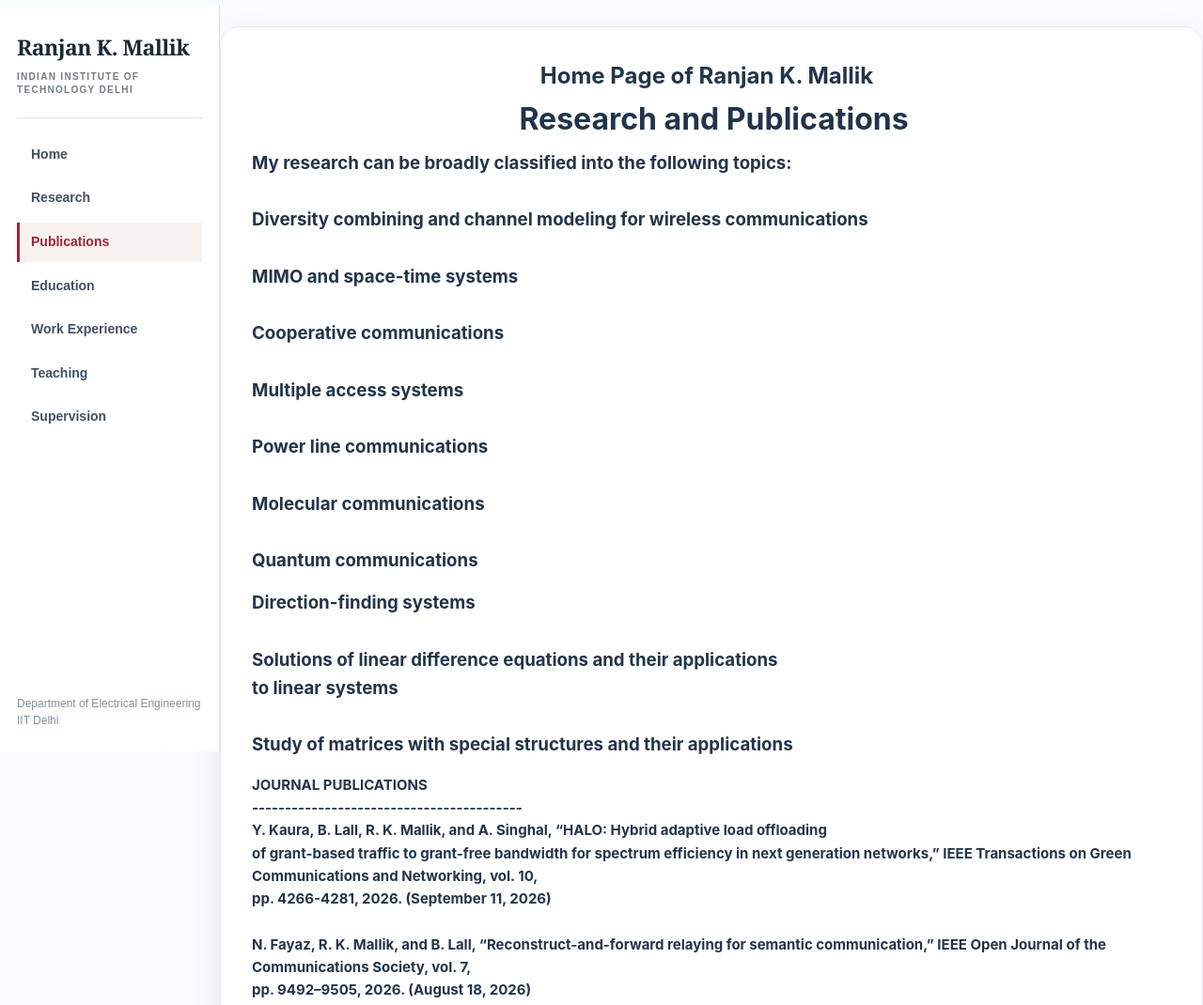
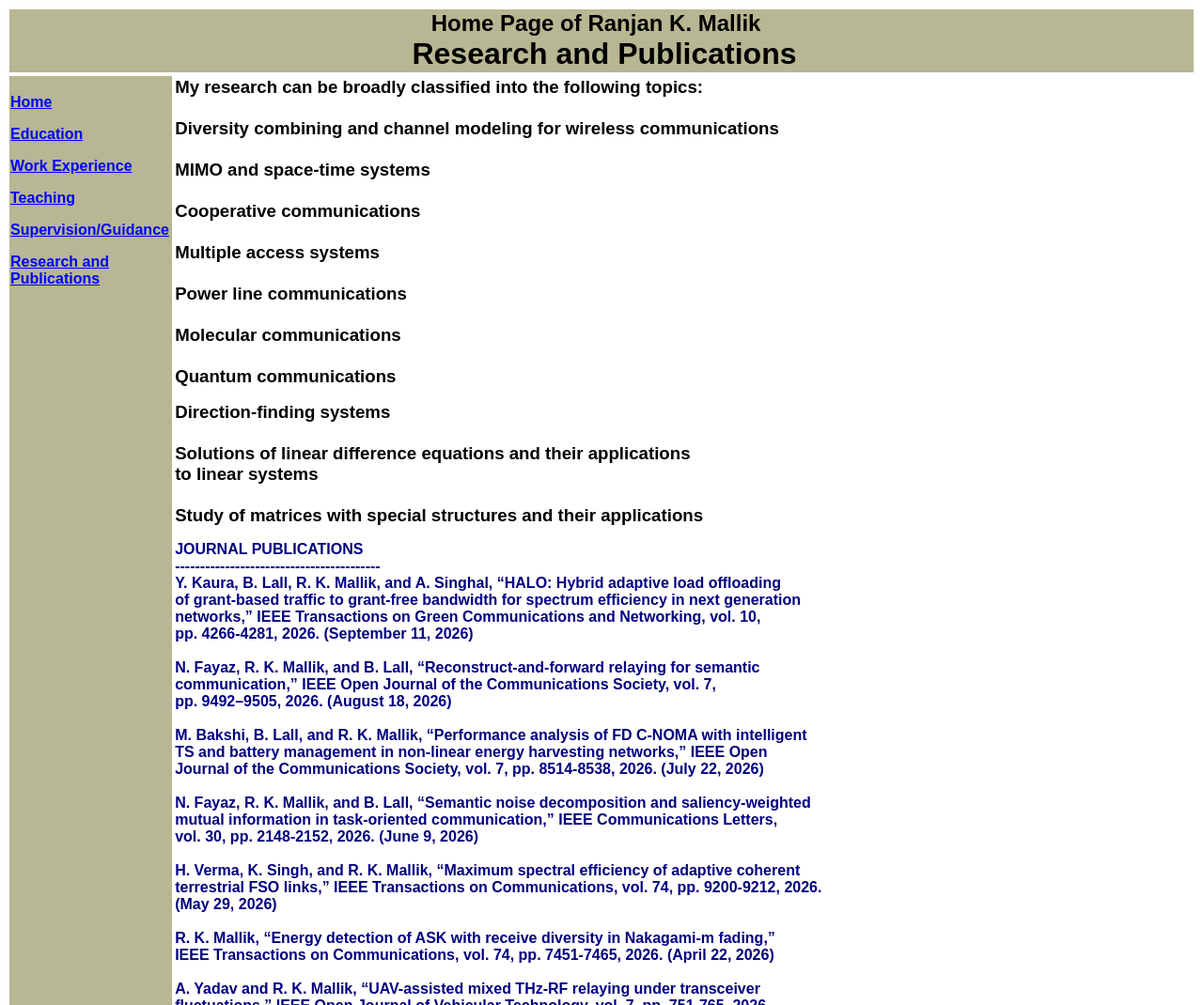
Before and after one commit to ranjankmallik/ranjankmallik.github.io, a plain HTML site: page respub.htm in a window 1280 px wide. Shown: the top 1070 px of the page at 94% size. Drawn offline with Linux system fonts and the light colour scheme.

Commit message:
Restore original ZIP layout for respub.htm without added styling or sidebar

```diff
--- a/respub.htm
+++ b/respub.htm
@@ -12,7 +12,7 @@ xmlns="http://www.w3.org/TR/REC-html40">
 
 
 
-<title>Research Publications — Ranjan K. Mallik</title>
+<title>Home Page of Ranjan K</title>
 <o:SmartTagType namespaceuri="urn:schemas-microsoft-com:office:smarttags"
  name="PlaceType"/>
 <o:SmartTagType namespaceuri="urn:schemas-microsoft-com:office:smarttags"
@@ -1040,63 +1040,9 @@ div.WordSection1
  <o:shapelayout v:ext="edit">
   <o:idmap v:ext="edit" data="1"/>
  </o:shapelayout></xml><![endif]-->
-<style id="modern-refresh">
-*{box-sizing:border-box}html{scroll-behavior:smooth}body{margin:0!important;background:linear-gradient(180deg,#f8fbff,#f4f7fb)!important;color:#18263a!important;font-family:Inter,ui-sans-serif,system-ui,-apple-system,"Segoe UI",Roboto,Arial,sans-serif!important;line-height:1.65!important}
-.rkm-nav{position:sticky;top:0;z-index:9999;background:rgba(255,255,255,.96);backdrop-filter:blur(10px);border-bottom:1px solid #e3e9f1;box-shadow:0 5px 20px rgba(15,35,60,.05)}
-.rkm-nav-inner{max-width:1120px;margin:auto;padding:13px 22px;display:flex;align-items:center;justify-content:space-between;gap:14px}.rkm-brand{font-weight:800!important;color:#0b1f3a!important;text-decoration:none!important;white-space:nowrap}.rkm-links{display:flex;gap:5px;flex-wrap:wrap;justify-content:flex-end}.rkm-links a{font-size:13px!important;padding:7px 9px!important;border-radius:8px!important;color:#33455c!important;text-decoration:none!important}.rkm-links a:hover{background:#edf4ff!important;color:#174a8b!important}
-.WordSection1{max-width:1120px!important;margin:30px auto 60px!important;background:#fff!important;padding:30px!important;border:1px solid #e4e9f1!important;border-radius:20px!important;box-shadow:0 12px 34px rgba(11,31,58,.08)!important;overflow:hidden!important}
-.WordSection1 table{width:100%!important;max-width:100%!important;margin:0!important;border-collapse:separate!important}.WordSection1 td{max-width:100%!important}
-.WordSection1 p,.WordSection1 span,.WordSection1 td,.WordSection1 div{font-family:Inter,ui-sans-serif,system-ui,-apple-system,"Segoe UI",Roboto,Arial,sans-serif!important;line-height:1.62!important;color:#22344a!important}.WordSection1 p{font-size:15px!important}.WordSection1 a{color:#174a8b!important;text-decoration:none!important}.WordSection1 a:hover{text-decoration:underline!important}
-.WordSection1 b,.WordSection1 strong{color:#0b1f3a!important}.WordSection1 img{max-width:100%!important;height:auto!important}.WordSection1 [style*="background"]{background-color:transparent!important}
-@media(max-width:760px){.rkm-nav-inner{align-items:flex-start;flex-direction:column}.rkm-links{justify-content:flex-start}.WordSection1{margin:18px 12px 40px!important;padding:18px!important}.rkm-links a{font-size:12px!important;padding:5px 7px!important}}
-</style>
-<style id="rkm-left-sidebar-style">
-/* Consistent vertical academic navigation across every page */
-body{padding-left:234px!important}
-.rkm-sidebar{position:fixed!important;inset:5px auto 0 0;z-index:3000;width:234px;padding:31px 18px 24px;background:#fff;border-right:1px solid #e3ded7;overflow-y:auto;display:flex;flex-direction:column;gap:18px;box-sizing:border-box}
-.rkm-sidebar-heading{font:700 23px/1.25 Georgia,"Times New Roman",serif!important;letter-spacing:-.025em;color:#1a2936!important;text-decoration:none!important;display:block}
-.rkm-sidebar-heading:hover{color:#9b2636!important}
-.rkm-sidebar-subtitle{font:700 10px/1.45 Arial,sans-serif!important;letter-spacing:.13em;text-transform:uppercase;color:#747b82!important;border-bottom:1px solid #e9e4dc;padding-bottom:21px;margin-top:-8px}
-.rkm-sidebar-links{display:flex;flex-direction:column;gap:5px}
-.rkm-sidebar-links a{display:block;font:600 14px/1.4 Arial,Helvetica,sans-serif!important;color:#405064!important;text-decoration:none!important;padding:11px 12px;border-left:3px solid transparent;background:transparent;transition:background .15s}
-.rkm-sidebar-links a:hover{color:#9b2636!important;background:#faf7f4!important}
-.rkm-sidebar-links a[aria-current="page"]{color:#9b2636!important;border-left-color:#9b2636;font-weight:700!important;background:#f8f3f0!important}
-.rkm-sidebar-note{font:12px/1.5 Arial,sans-serif!important;color:#84909b!important;margin-top:auto}
-@media(max-width:800px){
-body{padding-left:0!important}
-.rkm-sidebar{position:relative!important;inset:auto!important;width:100%;display:block;padding:16px 18px;border-right:0;border-bottom:1px solid #e3ded7;overflow:visible}
-.rkm-sidebar-heading{font-size:20px!important;margin-bottom:8px}
-.rkm-sidebar-subtitle,.rkm-sidebar-note{display:none}
-.rkm-sidebar-links{display:grid;grid-template-columns:repeat(2,minmax(0,1fr));gap:3px 6px}
-.rkm-sidebar-links a{padding:8px 8px;font-size:12px!important}
-}
-@media(max-width:380px){.rkm-sidebar-links{grid-template-columns:1fr}}
-@media(prefers-reduced-motion:reduce){.rkm-sidebar-links a{transition:none}}
-</style>
-
-<style id="rkm-legacy-menu-cleanup">
-.WordSection1 td[width="171"][valign="top"]{display:none!important}
-.WordSection1{max-width:1140px!important;margin:28px auto 55px!important}
-@media(max-width:800px){.WordSection1{margin:15px 12px 35px!important;padding:14px!important}}
-</style>
 </head>
 
-<body lang=EN-US link=blue vlink=blue style='tab-interval:.5in;word-wrap:break-word'><aside class="rkm-sidebar" aria-label="Site navigation">
-<a class="rkm-sidebar-heading" href="index.html">Ranjan K. Mallik</a>
-<div class="rkm-sidebar-subtitle">Indian Institute of Technology Delhi</div>
-<nav class="rkm-sidebar-links" aria-label="Main navigation">
-<a href="index.html">Home</a>
-<a href="research.html">Research</a>
-<a href="respub.htm" aria-current="page">Publications</a>
-<a href="educ.htm">Education</a>
-<a href="wemem.htm">Work Experience</a>
-<a href="tea.htm">Teaching</a>
-<a href="supv.htm">Supervision</a>
-</nav>
-<div class="rkm-sidebar-note">Department of Electrical Engineering<br>IIT Delhi</div>
-</aside>
-
-<div class=WordSection1>
+<body lang=EN-US link=blue vlink=blue style='tab-interval:.5in;word-wrap:break-word'><div class=WordSection1>
 
 <table class=MsoNormalTable border=0 cellspacing=0 cellpadding=0 width="100%"
  style='width:100.0%;mso-cellspacing:0in;mso-yfti-tbllook:1184;mso-padding-alt:
```
